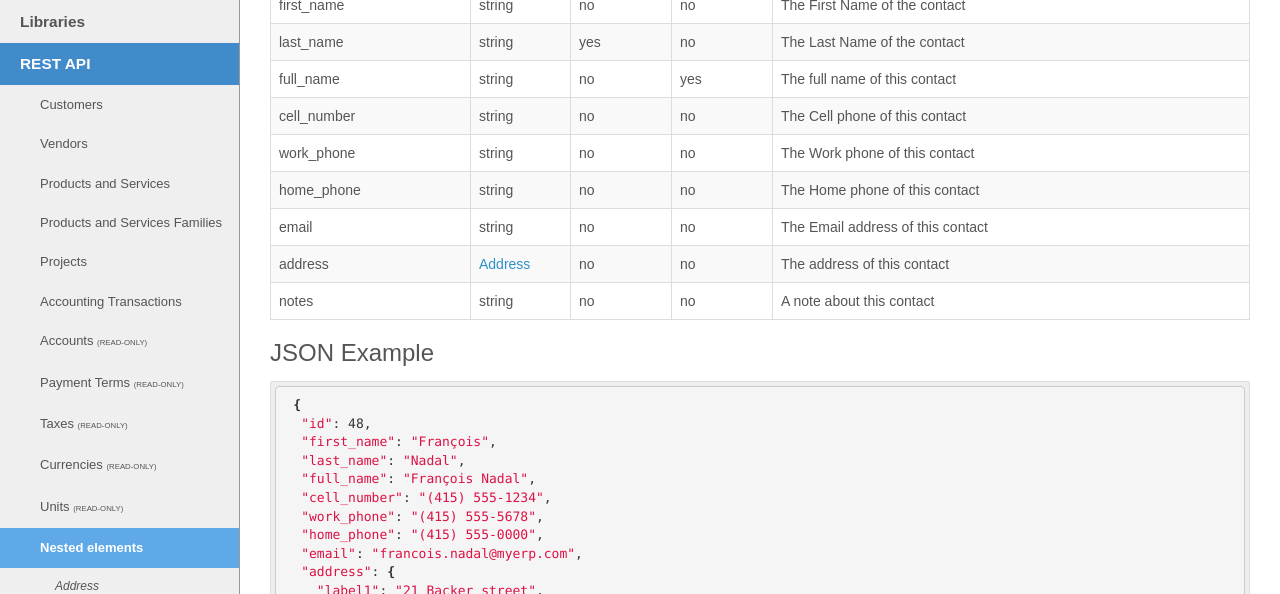
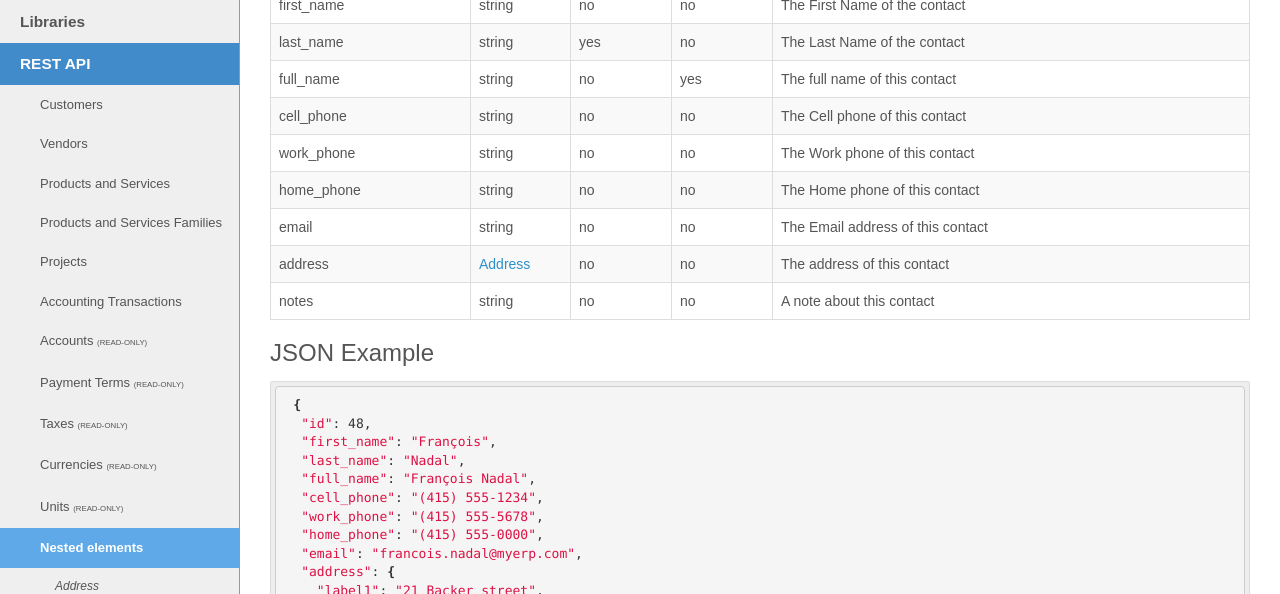
Before and after one commit to myERP/myerp.github.io, a Jekyll site: the page built from docs/1.0/api/index.html, in a window 1280 px wide and 900 px high, scrolled down 16371 px. Shown: the part 152-746 px from the top of the window. Built offline with Jekyll 4.4.1, drawn with Linux system fonts in a browser that asks for light colours; nearby versions of some CDN libraries; Markdown is read by kramdown in place of the engine named in the settings.

Commit message:
Contact 'cell_number' become 'cell_phone'.

```diff
--- a/_includes/1.0/api/json/contact.json
+++ b/_includes/1.0/api/json/contact.json
@@ -3,7 +3,7 @@
   "first_name": "François",
   "last_name": "Nadal",
   "full_name": "François Nadal",
-  "cell_number": "(415) 555-1234",
+  "cell_phone": "(415) 555-1234",
   "work_phone": "(415) 555-5678",
   "home_phone": "(415) 555-0000",
   "email": "francois.nadal@myerp.com",
--- a/_includes/1.0/api/nestedelements.html
+++ b/_includes/1.0/api/nestedelements.html
@@ -119,7 +119,7 @@
                     <td>The full name of this contact</td>
                 </tr>
                 <tr>
-                    <td>cell_number</td>
+                    <td>cell_phone</td>
                     <td>{{ site.format.type.string }}</td>
                     <td>no</td>
                     <td>no</td>
```
